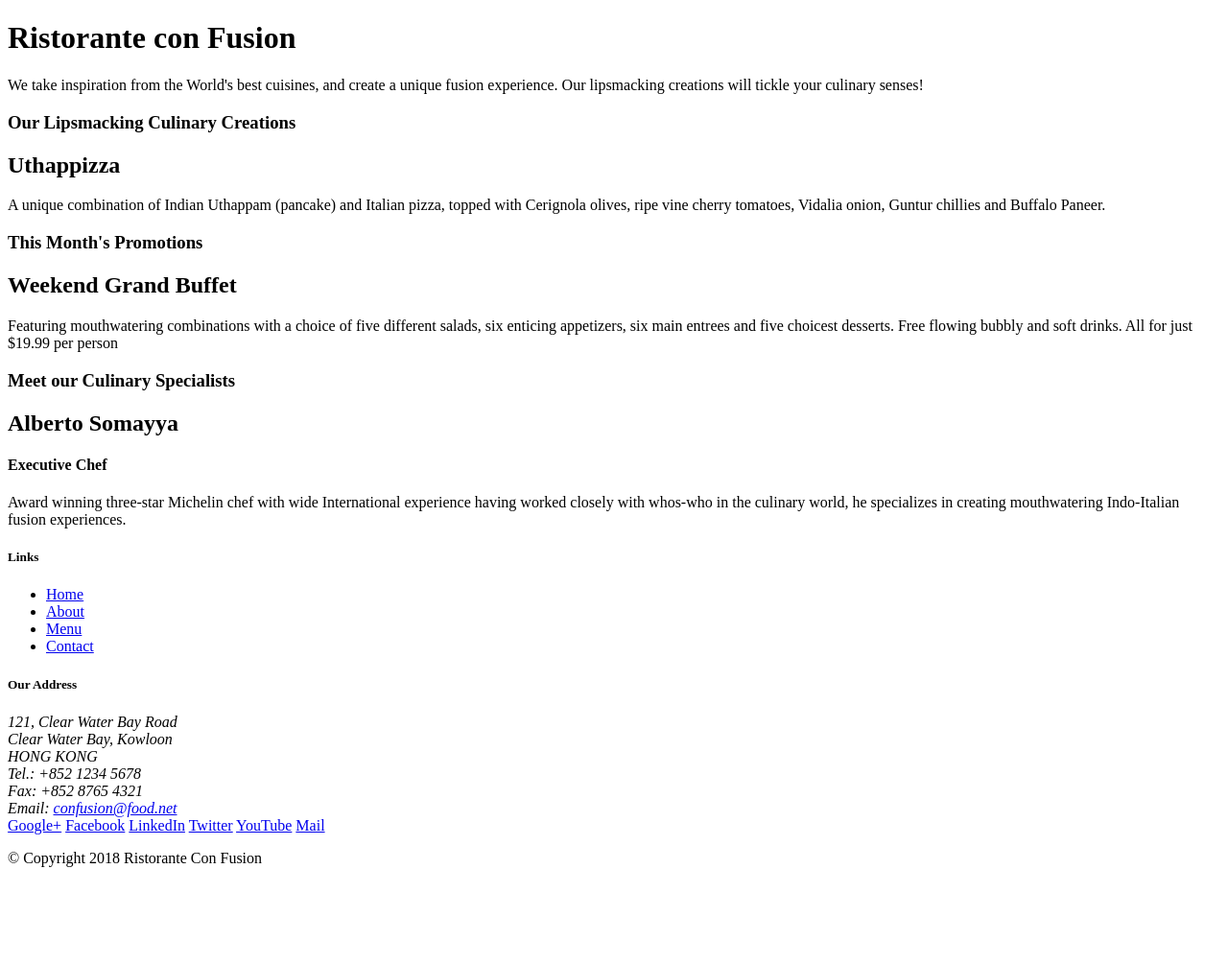
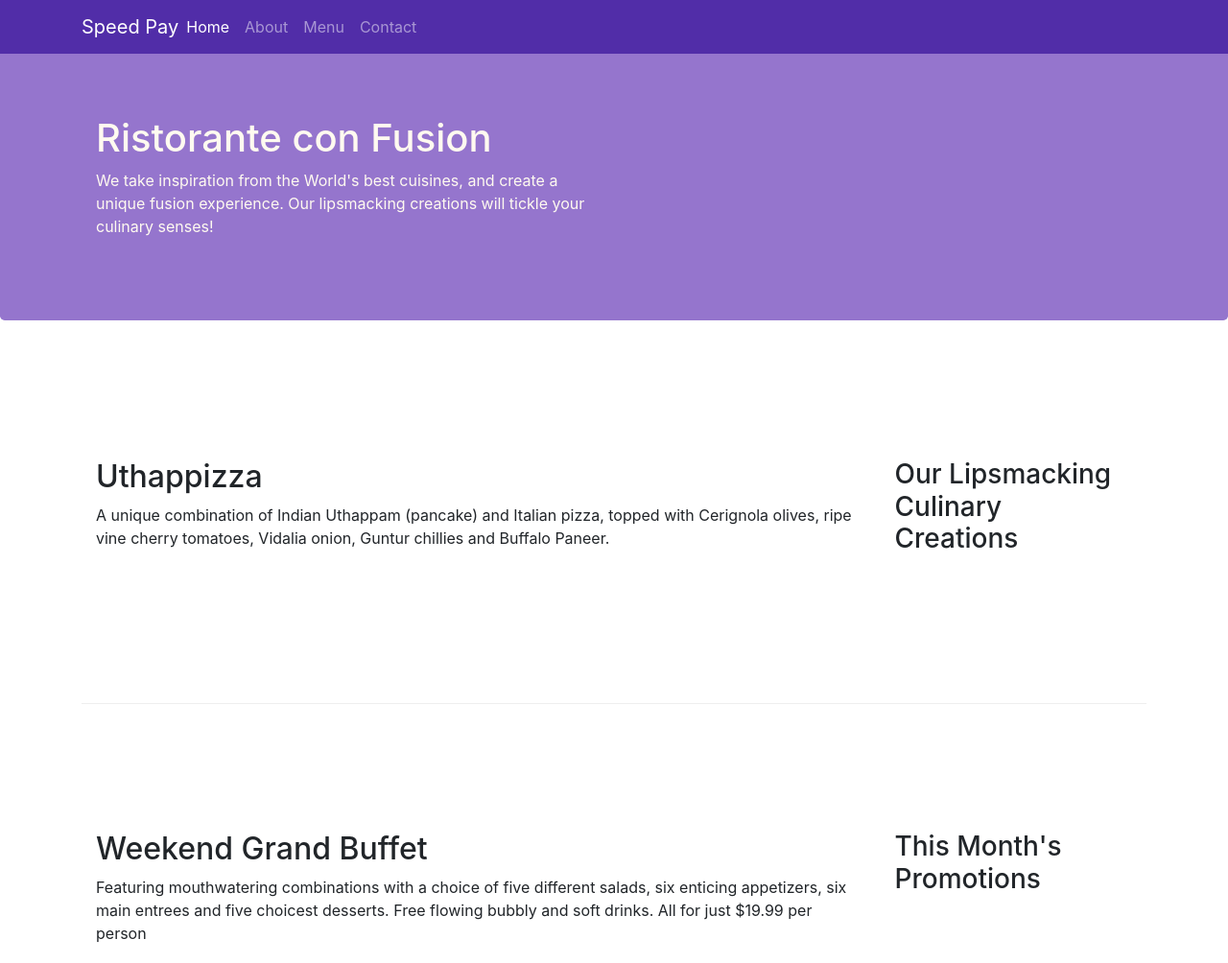
Before and after one commit to Sandar-Oo/navbar-and-breadcrumb, a website: page index.html in a window 1280 px wide. Shown: the top 1004 px of the page at 96% size. Before the commit the page ends 920 px from the top, so only its background shows below. Drawn offline with nearby package versions, Linux system fonts and the light colour scheme.

Commit message:
navbar and breadcrumb

```diff
--- /dev/null
+++ b/css/style.css
@@ -0,0 +1,38 @@
+.row-header{
+    margin: 0px  auto;
+    padding : 0px auto;
+}
+.row-content{
+    margin : 0px auto;
+    padding : 50px 0px 50px 0px;
+    border-bottom: 1px ridge;
+    min-height: 400px;
+}
+.footer{
+    background-color: #D1C4E9;
+    padding: 20px 0px 20px 0px;
+    margin: 0px auto;
+
+}
+.jumbotron{
+    padding: 70px 30px 70px 30px;
+    margin: 0px auto;
+    background: #9575CD;
+color: floralwhite;
+}
+.address{
+    font-size: 80%;
+    margin: 0px;
+    color: #0f0f0f;
+}
+.space{
+    padding-top: 50px;
+    padding-bottom: 50px;
+}
+body{
+    padding:50px 0px 0px 0px;
+    z-index:0;
+}
+.navbar-dark {
+    background-color: #512DA8;
+}
--- a/index.html
+++ b/index.html
@@ -2,51 +2,75 @@
 <html lang="en">
 
 <head>
+      <!-- Required meta tags always come first -->
+      <meta charset="utf-8">
+      <meta name="viewport" content="width=device-width, initial-scale=1, shrink-to-fit=no">
+      <meta http-equiv="x-ua-compatible" content="ie=edge">
+
+      <!-- Bootstrap CSS -->
+      <link rel="stylesheet" href="node_modules/bootstrap/dist/css/bootstrap.min.css">
+      <link rel="stylesheet" href="css/style.css">
     <title>Ristorante Con Fusion</title>
 </head>
 
 <body>
-
-    <header>
-        <div>
-            <div>
-                <div>
+<nav class="navbar navbar-dark navbar-expand-sm  fixed-top">
+   <div class="container">
+    <button class="navbar-toggler" type="button" data-toggle="collapse" data-target="#Navbar">
+        <span class="navbar-toggler-icon"></span>
+    </button>
+    <a class="navbar-brand mr-auto" href="#" >Speed Pay</a>
+   <div class="collapse navbar-collapse" id="Navbar">
+    <ul class="navbar-nav mr-auto">
+        <!-- margin right auto -->
+        <li class="nav-item active"><a  class="nav-link" href="#">Home</a></li>
+        <li class="nav-item"><a  class="nav-link" href="./aboutus.html">About</a></li>
+        <li class="nav-item"><a  class="nav-link" href="#">Menu</a></li>
+        <li class="nav-item"><a  class="nav-link" href="#">Contact</a></li>
+    </ul>
+</div>
+</div>
+    </nav>
+    <header class="jumbotron" >
+        <div class="container">
+            <div class="row row-header">
+                <div class="col-12 col-sm-6">
                     <h1>Ristorante con Fusion</h1>
                     <p>We take inspiration from the World's best cuisines, and create a unique fusion experience. Our lipsmacking creations will tickle your culinary senses!</p>
                 </div>
-                <div>
+                <div class="col-12 col-sm">
                 </div>
             </div>
         </div>
     </header>
 
-    <div>
-        <div>
-            <div>
+    <div  class="container">
+        <div class="row row-content align-content-center" >
+            <div class="col-12 col-sm-4  order-sm-last col-md-3">
                 <h3>Our Lipsmacking Culinary Creations</h3>
             </div>
-            <div>
+            <div class="col-12 col-sm order-sm-first col-md">
                 <h2>Uthappizza</h2>
                 <p>A unique combination of Indian Uthappam (pancake) and Italian pizza, topped with Cerignola olives, ripe vine cherry tomatoes, Vidalia onion, Guntur chillies and Buffalo Paneer.</p>
             </div>
         </div>
 
 
-        <div>
-            <div>
+        <div class="row row-content align-content-center">
+            <div class="col-12 col-sm-4 order-sm-last col-md-3">
                 <h3>This Month's Promotions</h3>
             </div>
-            <div>
+            <div class="col-12 col-sm order-sm-first col-md">
                 <h2>Weekend Grand Buffet</h2>
                 <p>Featuring mouthwatering combinations with a choice of five different salads, six enticing appetizers, six main entrees and five choicest desserts. Free flowing bubbly and soft drinks. All for just $19.99 per person </p>
             </div>
         </div>
 
-        <div>
-            <div>
+        <div class="row row-content align-content-center" >
+            <div class="col-12 col-sm-4 col-md-3">
                 <h3>Meet our Culinary Specialists</h3>
             </div>
-            <div>
+            <div class="col-12 col-sm col-md">
                 <h2>Alberto Somayya</h2>
                 <h4>Executive Chef</h4>
                 <p>Award winning three-star Michelin chef with wide International experience having worked closely with whos-who in the culinary world, he specializes in creating mouthwatering Indo-Italian fusion experiences. </p>
@@ -54,19 +78,19 @@
         </div>
     </div>
 
-    <footer>
-        <div>
-            <div>
-                <div>
+    <footer class="footer">
+        <div class="container">
+            <div class="row">
+                <div class="col-4  offset-1 col-sm-2">
                     <h5>Links</h5>
-                    <ul>
+                    <ul class="list-unstyled">
                         <li><a href="#">Home</a></li>
-                        <li><a href="#">About</a></li>
+                        <li><a href="./aboutus.html">About</a></li>
                         <li><a href="#">Menu</a></li>
                         <li><a href="#">Contact</a></li>
                     </ul>
                 </div>
-                <div>
+                <div class="col-7 col-sm-5">
                     <h5>Our Address</h5>
                     <address>
 		              121, Clear Water Bay Road<br>
@@ -77,8 +101,8 @@
 		              Email: <a href="mailto:confusion@food.net">confusion@food.net</a>
 		           </address>
                 </div>
-                <div>
-                    <div>
+                <div class="col-12 col-sm-4 align-self-center">//put at the center of the row
+                    <div class="text-center">
                         <a href="http://google.com/+">Google+</a>
                         <a href="http://www.facebook.com/profile.php?id=">Facebook</a>
                         <a href="http://www.linkedin.com/in/">LinkedIn</a>
@@ -88,14 +112,17 @@
                     </div>
                 </div>
            </div>
-           <div>
-                <div>
+           <div class="row justify-content-center">
+                <div class="col-auto">
                     <p>© Copyright 2018 Ristorante Con Fusion</p>
                 </div>
            </div>
         </div>
     </footer>
-
+    <!-- jQuery first, then Popper.js, then Bootstrap JS. -->
+    <script src="node_modules/jquery/dist/jquery.slim.min.js"></script>
+    <script src="node_modules/popper.js/dist/umd/popper.min.js"></script>
+    <script src="node_modules/bootstrap/dist/js/bootstrap.min.js"></script>
 </body>
 
 </html>
--- a/package.json
+++ b/package.json
@@ -12,5 +12,10 @@
   "license": "ISC",
   "devDependencies": {
     "lite-server": "^2.3.0"
+  },
+  "dependencies": {
+    "bootstrap": "^4.0.0",
+    "jquery": "^3.3.1",
+    "popper.js": "^1.12.9"
   }
 }
```
Also changed, not shown: aboutus.html (added, +135 -0 lines), 2 other files.
